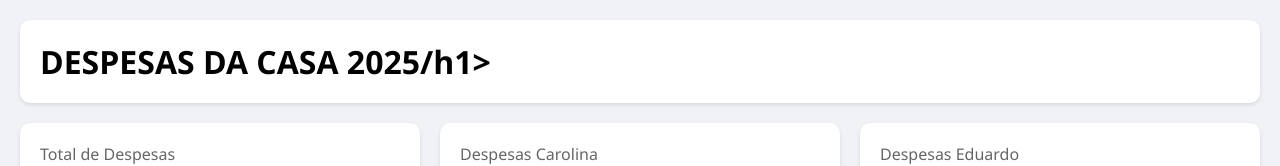
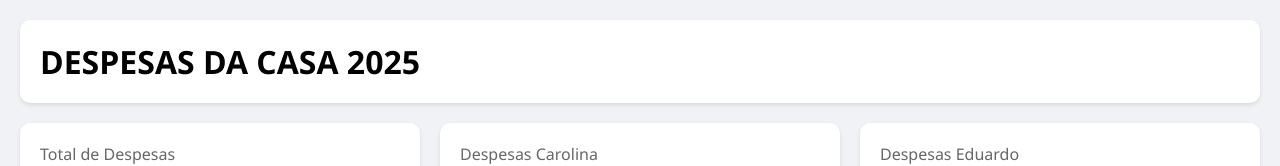
Before and after one commit to brutaro/Despesas-Casa-2025, a plain HTML site: page index.html in a window 1280 px wide. Shown: the top 166 px of the page. Drawn offline with nearby package versions, Linux system fonts and the light colour scheme.

Commit message:
Update index.html

```diff
--- a/index.html
+++ b/index.html
@@ -117,7 +117,7 @@
 <body>
     <div class="container">
         <div class="header">
-            <h1>DESPESAS DA CASA 2025/h1>
+            <h1>DESPESAS DA CASA 2025</h1>
         </div>
 
         <div class="cards-container">
```
